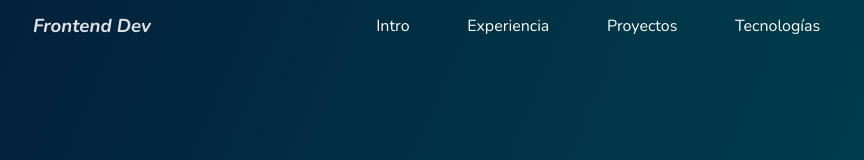
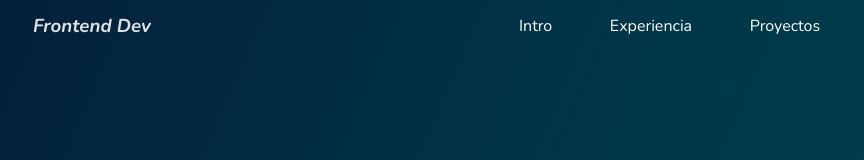
Before and after one commit to dsanchez27c/danielsc-portfolio, a React (Vite) app: page / in a window 1280 px wide. Shown: the top 160 px of the page, without its empty margins (207-1071 px from the left). Built offline with nearby package versions, Linux system fonts and the light colour scheme.

Commit message:
:lipstick: Updates.

```diff
--- a/index.html
+++ b/index.html
@@ -15,7 +15,7 @@
 			href="https://fonts.googleapis.com/css2?family=Nunito:ital,wght@0,200..1000;1,200..1000&display=swap"
 			rel="stylesheet"
 		/>
-    <title>Vite + React + TS</title>
+		<title>Portfolio de dsanchez27c</title>
 	</head>
 	<body>
 		<div id="root"></div>
--- a/src/components/header/Header.tsx
+++ b/src/components/header/Header.tsx
@@ -3,12 +3,7 @@ import 'src/styles/components/header/HeaderStyle.css';
 // import { Icons } from "../icons/Icons";
 
 function Header() {
-	const VAR_ITEMS: string[] = [
-		'Intro',
-		'Experiencia',
-		'Proyectos',
-		'Tecnologías',
-	];
+	const VAR_ITEMS: string[] = ['Intro', 'Experiencia', 'Proyectos'];
 
 	document.addEventListener('scroll', () => {
 		const header = document.querySelector('header');
```
Lines whose indentation alone changed are shown as unchanged.
